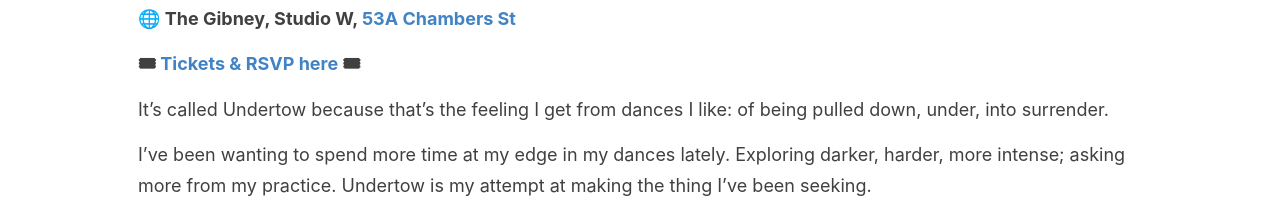
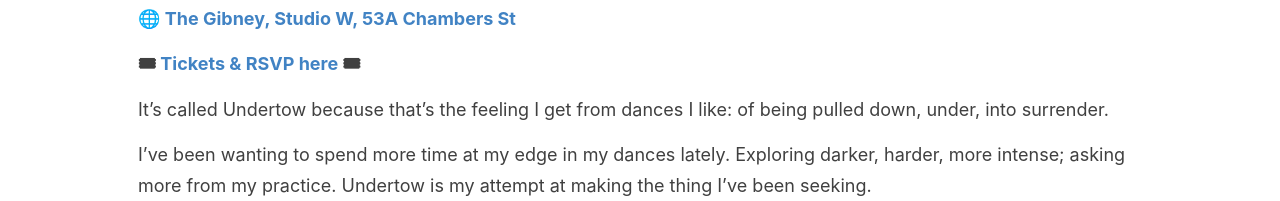
Before and after one commit to helgridly/dance, a Jekyll site: the page built from index.md, in a window 1280 px wide. Shown: the part 684-885 px from the top of the page. Built offline with Jekyll 4.4.1, drawn with Linux system fonts in a browser that asks for light colours.

Commit message:
map all the address

```diff
--- a/index.md
+++ b/index.md
@@ -11,7 +11,7 @@ splide: false
 <a href="https://partiful.com/e/NgKlR3kqska1C9O9SoyK"><img src="{{site.baseurl}}/images/eventpics/2026-01-29_Undertow.jpg" class="responsive-img"></a>
 
 <b>📅 29th Jan 2026, 7-9.15pm
-🌐 The Gibney, Studio W, <a href="https://maps.app.goo.gl/2Ja3sX4V2rwvjso79">53A Chambers St</a></b>
+🌐 <a href="https://maps.app.goo.gl/2Ja3sX4V2rwvjso79">The Gibney, Studio W, 53A Chambers St</a></b>
 
 <b>🎟 <a href="https://partiful.com/e/NgKlR3kqska1C9O9SoyK">Tickets & RSVP here</a> 🎟</b>
 
```
